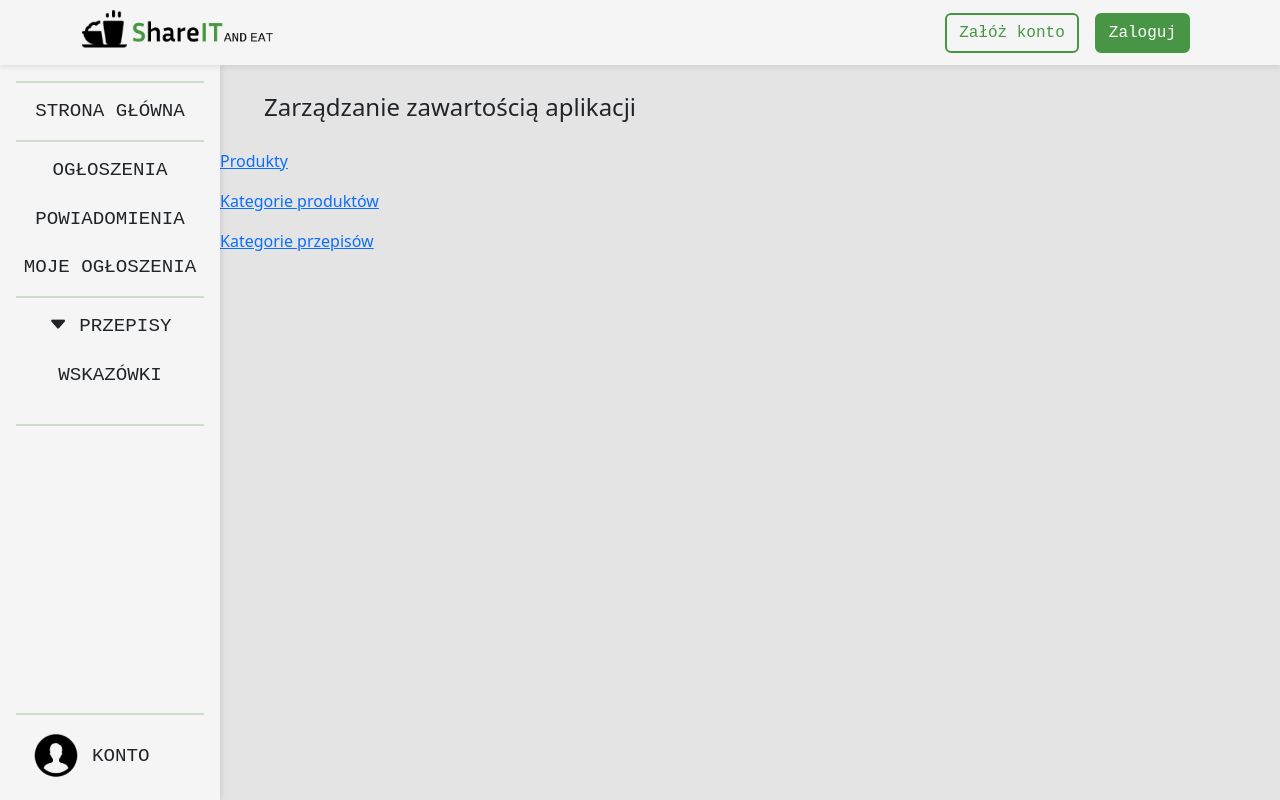
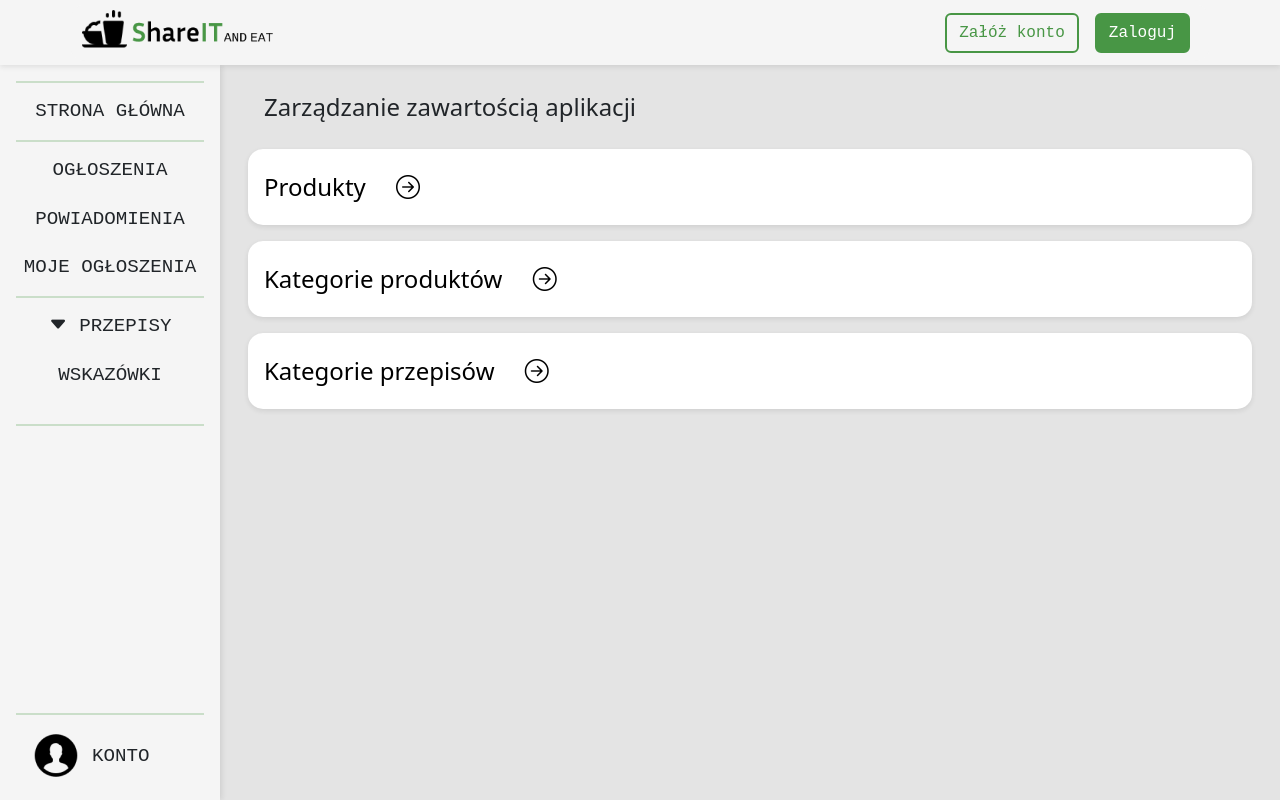
Before and after one commit to HelloNatalia/licencjat-frontend, a React (Create React App) app in the folder licencjat-frontend/: page /create-records in a window 1280 px wide. Built offline with nearby package versions, Linux system fonts and the light colour scheme.

Commit message:
Showing and creating products

```diff
--- a/licencjat-frontend/src/Requests.js
+++ b/licencjat-frontend/src/Requests.js
@@ -5,6 +5,7 @@ import { getAuthTokenFromCookie } from "./cookies/auth-cookies";
 import { useNavigate } from "react-router-dom";
 import { getDates } from "./AnnouncementsMap";
 import RatingModal from "./Rating";
+import { fetchPhoto } from "./FetchPhoto";
 
 export default function Requests() {
   const [selectedRequestsType, setSelectedRequestsType] = useState("received");
@@ -290,13 +291,20 @@ function ReceivedRequest({ status, announcement, request_user, request }) {
       break;
   }
 
+  const [photoUrl, setPhotoUrl] = useState(null);
+  let photoNamesArray = announcement.photos.slice(1, -1).split('","');
+  photoNamesArray = photoNamesArray.map((name) => name.replace(/^"|"$/g, ""));
+  useEffect(() => {
+    fetchPhoto(photoNamesArray[0], setPhotoUrl);
+  }, []);
+
   if (isLoading) return <div>Loading ...</div>;
 
   return (
     <div className="request-box d-flex">
       <div className="request-img d-none d-md-block me-3">
         <a href={`/announcement-page?id=${announcement.id_announcement}`}>
-          <img src="announcement-img/1.png" alt="announcement" />
+          <img src={photoUrl} alt="announcement" />
         </a>
       </div>
       <div>
@@ -494,13 +502,20 @@ function SentRequest({ status, announcement, announcement_user, request }) {
 
   const date = getDates(announcement)[1];
 
+  const [photoUrl, setPhotoUrl] = useState(null);
+  let photoNamesArray = announcement.photos.slice(1, -1).split('","');
+  photoNamesArray = photoNamesArray.map((name) => name.replace(/^"|"$/g, ""));
+  useEffect(() => {
+    fetchPhoto(photoNamesArray[0], setPhotoUrl);
+  }, []);
+
   if (isLoading) return <div>Loading ...</div>;
 
   return (
     <div className={"request-box d-flex"}>
       <div className="request-img d-none d-md-block me-3">
         <a href={`/announcement-page?id=${announcement.id_announcement}`}>
-          <img src="announcement-img/1.png" alt="announcement" />
+          <img src={photoUrl} alt="announcement" />
         </a>
       </div>
       <div>
--- a/licencjat-frontend/src/admin/creating/CreateRecords.js
+++ b/licencjat-frontend/src/admin/creating/CreateRecords.js
@@ -6,17 +6,45 @@ export default function CreateRecords() {
       <div className="container">
         <div className="container p-2 px-3">
           <p className="fs-4 m-3">Zarządzanie zawartością aplikacji</p>
+          <div className="row">
+            <div className="col-12 my-2">
+              <a className="text-decoration-none text-black" href="/products">
+                <div className="info-box p-3">
+                  <p className="fs-4 my-1">
+                    Produkty <i class="bi bi-arrow-right-circle ms-4"></i>
+                  </p>
+                </div>
+              </a>
+            </div>
+            <div className="col-12 my-2">
+              <a
+                className="text-decoration-none text-black"
+                href="/products-categories"
+              >
+                <div className="info-box p-3">
+                  <p className="fs-4 my-1">
+                    Kategorie produktów{" "}
+                    <i class="bi bi-arrow-right-circle ms-4"></i>
+                  </p>
+                </div>
+              </a>
+            </div>
+            <div className="col-12 my-2">
+              <a
+                className="text-decoration-none text-black"
+                href="/recipes-categories"
+              >
+                <div className="info-box p-3">
+                  <p className="fs-4 my-1">
+                    Kategorie przepisów{" "}
+                    <i class="bi bi-arrow-right-circle ms-4"></i>
+                  </p>
+                </div>
+              </a>
+            </div>
+          </div>
         </div>
       </div>
-      <p>
-        <a href="/products">Produkty</a>
-      </p>
-      <p>
-        <a href="/products-categories">Kategorie produktów</a>
-      </p>
-      <p>
-        <a href="/recipes-categories">Kategorie przepisów</a>
-      </p>
     </div>
   );
 }
--- a/licencjat-frontend/src/admin/creating/products/CreateProduct.js
+++ b/licencjat-frontend/src/admin/creating/products/CreateProduct.js
@@ -7,7 +7,9 @@ import Select from "react-select";
 export default function CreateProduct() {
   return (
     <div className="content">
+      <div className="container p-4">
         <CreateProductForm />
+      </div>
     </div>
   );
 }
@@ -72,7 +74,10 @@ function CreateProductForm() {
   if (isLoading) return <div>Loading ...</div>;
 
   return (
-    <>
+    <div className="p-2 px-3 form-box">
+      <p className="fs-4 m-3">Tworzenie produktu</p>
+      <div className="row">
+        <div className="col">
           <form onSubmit={formik.handleSubmit}>
             <div className="row">
               <div className="col-12 col-md-6">
@@ -120,14 +125,16 @@ function CreateProductForm() {
               <div className="col">
                 <button
                   type="submit"
-              className="btn btn-primary mt-4 mb-2 form-pickup-btn"
+                  className="btn btn-success mt-4 mb-2 form-pickup-btn"
                 >
                   Utwórz
                 </button>
               </div>
             </div>
           </form>
-    </>
+        </div>
+      </div>
+    </div>
   );
 }
 
--- a/licencjat-frontend/src/admin/creating/products/Products.js
+++ b/licencjat-frontend/src/admin/creating/products/Products.js
@@ -19,11 +19,42 @@ export default function Products() {
 
   return (
     <div className="content">
-      <a href="/create-product">Dodaj Produkt</a>
-      <p>Produkty: </p>
-      {products.map((element) => {
-        return <p>{element.name}</p>;
-      })}
+      <div className="container p-2 px-3">
+        <p className="fs-4 m-3">
+          Produkty{" "}
+          <a className="btn btn-success ms-4" href="/create-product">
+            Dodaj produkt
+          </a>
+        </p>
+        <div className="row">
+          <div className="col">
+            <div className="info-box p-3">
+              <div class="table-responsive">
+                <table className="table table-striped table-bordered">
+                  <thead>
+                    <tr>
+                      <th scope="col">Nazwa</th>
+                      <th scope="col">Opis</th>
+                      <th scope="col">Kategoria</th>
+                    </tr>
+                  </thead>
+                  <tbody>
+                    {products.map((element) => {
+                      return (
+                        <tr>
+                          <th scope="row">{element.name}</th>
+                          <td>{element.description}</td>
+                          <td>{element.product_category.name}</td>
+                        </tr>
+                      );
+                    })}
+                  </tbody>
+                </table>
+              </div>
+            </div>
+          </div>
+        </div>
+      </div>
     </div>
   );
 }
```
Lines whose indentation alone changed are shown as unchanged.
